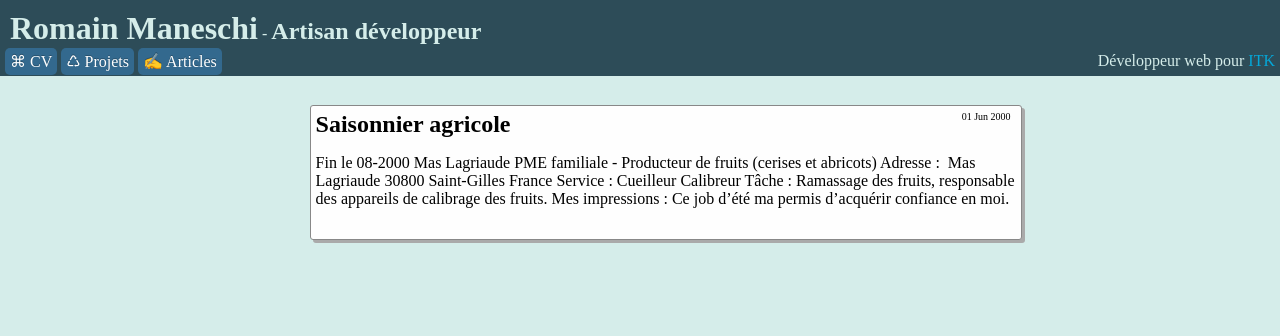
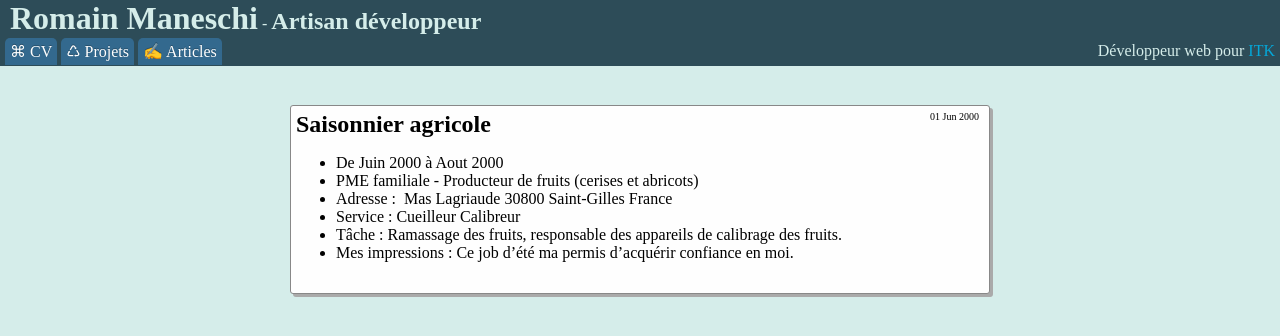
Before and after one commit to manland/manland.github.com, a Jekyll site: the page built from _posts/2000-06-01-emplois-cueilleur-calibreur.md, in a window 1280 px wide. Shown: the top 336 px of the page. Built offline with Jekyll 4.4.1, drawn with Linux system fonts in a browser that asks for light colours.

```diff
--- a/_posts/2000-06-01-emplois-cueilleur-calibreur.md
+++ b/_posts/2000-06-01-emplois-cueilleur-calibreur.md
@@ -4,10 +4,9 @@ title: Saisonnier agricole
 category: cv
 resume: Ramassage des fruits, responsable des appareils de calibrage des fruits (cerises et abricots).
 ---
-Fin le 08-2000
-Mas Lagriaude
-PME familiale - Producteur de fruits (cerises et abricots)
-Adresse : ­ Mas Lagriaude­ 30800­ Saint-Gilles­ France
-Service : Cueilleur­ Calibreur­
-Tâche : Ramassage des fruits, responsable des appareils de calibrage des fruits.
-Mes impressions : Ce job d'été ma permis d'acquérir confiance en moi.
+* De Juin 2000 à Aout 2000
+* PME familiale - Producteur de fruits (cerises et abricots)
+* Adresse : ­ Mas Lagriaude­ 30800­ Saint-Gilles­ France
+* Service : Cueilleur­ Calibreur­
+* Tâche : Ramassage des fruits, responsable des appareils de calibrage des fruits.
+* Mes impressions : Ce job d'été ma permis d'acquérir confiance en moi.
--- a/css/default.css
+++ b/css/default.css
@@ -33,7 +33,6 @@ header {
 .title {
 	display: block;
 	padding-left: 10px;
-	padding-top: 10px;
 }
 
 nav, .subtitle {
@@ -49,7 +48,7 @@ nav, .subtitle {
 	border-color: rgba(0, 0, 0, 0.1) rgba(0, 0, 0, 0.1) rgba(0, 0, 0, 0.25);
 	color: #FFFFFF;
 	text-shadow: 0 -1px 0 rgba(0, 0, 0, 0.25);
-	border-radius: 5px;
+	border-radius: 5px 5px 0 0;
 }
 
 .btn:hover {
@@ -61,7 +60,7 @@ nav, .subtitle {
 	float: right;
 }
 
-.container, , .container-max, article {
+.container, .container-max, article {
 	box-sizing: border-box;
 	-moz-box-sizing: border-box;
 	-webkit-box-sizing: border-box;
```
